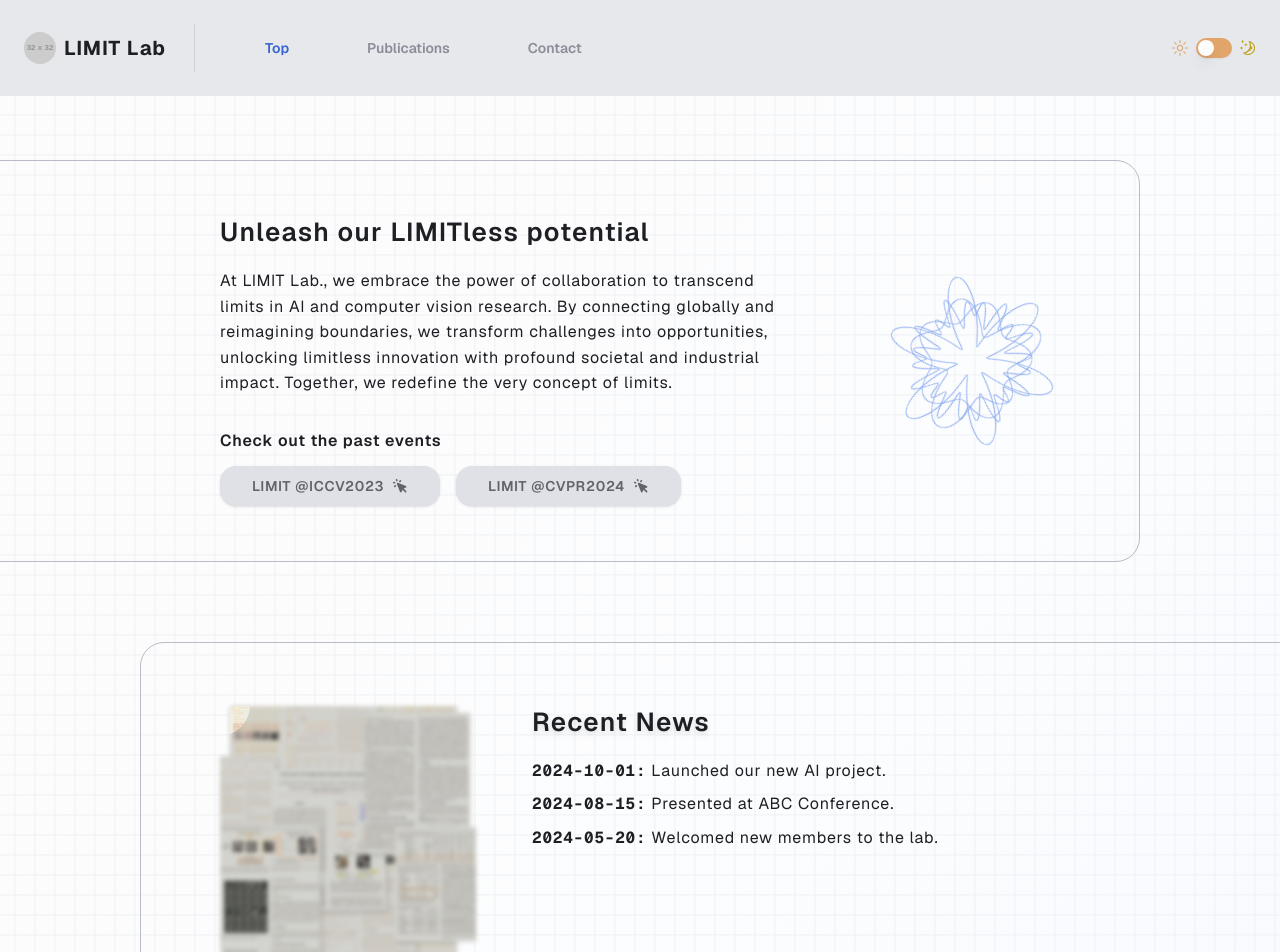
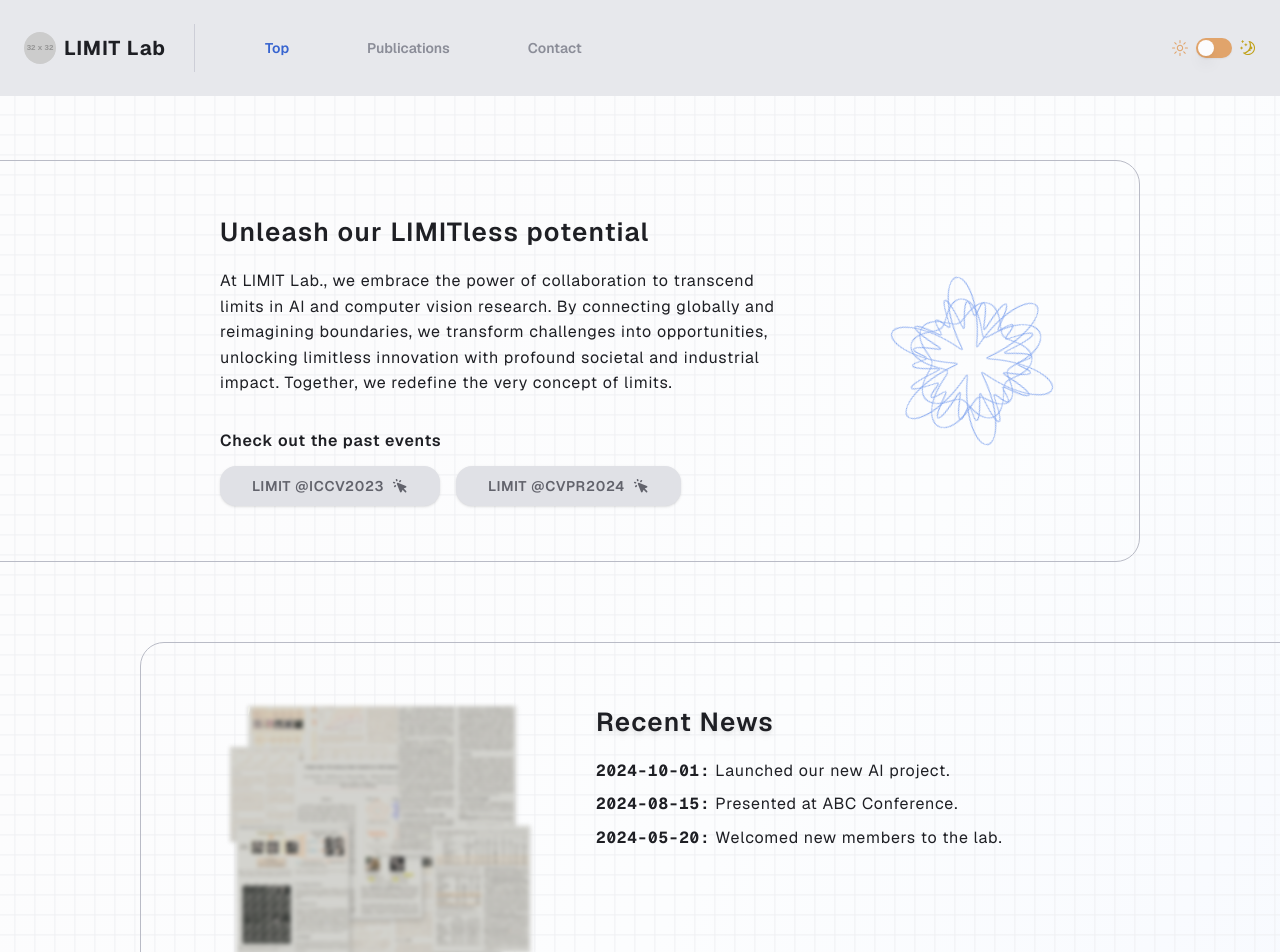
Before and after one commit to cvpaperchallenge-alumni/limit-lab-homepage, a Next.js app: page / in a window 1280 px wide. Shown: the top 952 px of the page. Built offline with nearby package versions, Linux system fonts and the light colour scheme; what tailwindcss-animated would draw is missing.

Commit message:
:sparkles: Update paper ocean design logic (not working...)

```diff
--- a/src/components/paper-ocean-design.tsx
+++ b/src/components/paper-ocean-design.tsx
@@ -1,43 +1,93 @@
 'use client'
 
-import { useState, useRef } from 'react'
+import { useState, useRef, use, useEffect } from 'react'
 import Image from 'next/image'
 import testImage from '../../public/paper-ocean.png'
 
 export function PaperOceanDesign() {
   const [cursor, setCursor] = useState({ x: 0, y: 0 })
+  const [freezedCursor, setFreezedCursor] = useState({ x: 0, y: 0 })
+  const [targetCursor, setTargetCursor] = useState({ x: 0, y: 0 })
   const [isIdle, setIsIdle] = useState(false)
+  const [isStartMoving, setIsStartMoving] = useState(false)
+  const [isTracing, setIsTracing] = useState(false)
+  const [isDuringTracing, setIsDuringTracing] = useState(false)
   const idleTimer = useRef<NodeJS.Timeout | null>(null)
+  const [numTracing, setNumTracing] = useState(0)
 
   function handleMouseMove(e: React.MouseEvent<HTMLDivElement>) {
+    if (isIdle && !isStartMoving) {
+      setFreezedCursor({ x: e.nativeEvent.offsetX, y: e.nativeEvent.offsetY })
+      setIsStartMoving(true)
+      setTimeout(() => {
+        setIsStartMoving(false)
+        setIsTracing(true)
+      }, 200)
+    }
+    if (isStartMoving || !isDuringTracing) {
+      console.log('set')
+      setTargetCursor({ x: e.nativeEvent.offsetX, y: e.nativeEvent.offsetY })
+    }
+    setIsIdle(false)
     setCursor({ x: e.nativeEvent.offsetX, y: e.nativeEvent.offsetY })
     if (idleTimer.current) clearTimeout(idleTimer.current)
-    setIsIdle(false)
-    idleTimer.current = setTimeout(() => setIsIdle(true), 500)
+    idleTimer.current = setTimeout(() => {
+      setIsIdle(true)
+    }, 500)
   }
 
+  useEffect(() => {
+    if (isTracing && !isDuringTracing) {
+      setIsDuringTracing(true)
+      setTimeout(() => {
+        setNumTracing(numTracing + 1)
+        if (numTracing === 3) {
+          setIsTracing(false)
+          setNumTracing(0)
+        }
+        setIsDuringTracing(false)
+      }, 500)
+    }
+  }, [cursor, isTracing])
+
   return (
-    <div className="relative h-64 min-w-64" onMouseMove={handleMouseMove}>
+    <div className="relative h-64 min-w-80" onMouseMove={handleMouseMove}>
       <Image
         src={testImage}
         alt="paper ocean"
-        width={256}
-        height={256}
-        className="pointer-events-none absolute size-64 rounded-2xl object-cover blur-[2px] contrast-75"
+        className="pointer-events-none absolute h-64 w-80 rounded-2xl object-cover blur-[2px] contrast-75"
       />
       <Image
         src={testImage}
         alt="paper ocean"
-        width={256}
-        height={256}
-        className="pointer-events-none absolute size-64 rounded-2xl object-cover"
+        className={
+          "pointer-events-none absolute h-64 w-80 rounded-2xl object-cover "
+          + (
+            isStartMoving ? 'animate-scale-down-md' : (
+              isIdle ? 'animate-scale-up-md' : ''
+            )
+          )
+        }
         style={{
-          clipPath: isIdle
-            ? `circle(50px at ${cursor.x}px ${cursor.y}px)`
-            : `circle(30px at ${cursor.x}px ${cursor.y}px)`,
-          transition: isIdle ? 'clip-path 0.5s' : 'none',
-          transform: isIdle ? 'scale(1.2)' : 'scale(1)',
-          transformOrigin: `${cursor.x}px ${cursor.y}px`,
+          clipPath: isStartMoving
+            ? `circle(30px at ${freezedCursor.x}px ${freezedCursor.y}px)`
+            : ( isTracing
+              ? `circle(30px at ${targetCursor.x}px ${targetCursor.y}px)`
+              : (
+                isIdle
+                ? `circle(50px at ${cursor.x}px ${cursor.y}px)`
+                : `circle(30px at ${cursor.x}px ${cursor.y}px)`
+              )
+            ),
+          transition: isStartMoving
+            ? 'clip-path 0.2s'
+            : (isTracing
+              ? 'clip-path 0.5s'
+              : (isIdle ? 'clip-path 0.5s' : 'none')
+            ),
+          transformOrigin: isStartMoving
+            ? `${freezedCursor.x}px ${freezedCursor.y}px`
+            : `${cursor.x}px ${cursor.y}px`,
         }}
       />
     </div>
--- a/tailwind.config.ts
+++ b/tailwind.config.ts
@@ -141,7 +141,8 @@ const config = {
         'spin-fast-2': 'spin 8s linear infinite',
         'spin-fast-3': 'spin 4s linear infinite',
         'spin-fast-4': 'spin 2.5s linear infinite',
-        "scale-up-center": "scale-up-center 0.2s cubic-bezier(0.390, 0.575, 0.565, 1.000)   both",
+        "scale-up-md": "scale-up-md 0.5s cubic-bezier(0.390, 0.575, 0.565, 1.000)   both",
+        "scale-down-md": "scale-down-md 0.2s cubic-bezier(0.390, 0.575, 0.565, 1.000)   both",
         "bg-animated": "bg-animated 1s ease infinite",
         "simple-grid": "simple-grid 1s linear infinite",
         "fade-in-top": "fade-in-top 0.3s cubic-bezier(0.390, 0.575, 0.565, 1.000)   both",
@@ -195,6 +196,22 @@ const config = {
                 transform: "scale(1.05)"
             }
         },
+        "scale-up-md": {
+            "0%": {
+                transform: "scale(1)"
+            },
+            to: {
+                transform: "scale(1.2)"
+            }
+        },
+        "scale-down-md": {
+            "0%": {
+                transform: "scale(1.2)"
+            },
+            to: {
+                transform: "scale(1)"
+            }
+        },
         "bg-animated": {
             "0%": {
                 backgroundPosition: "0% 50%"
```
